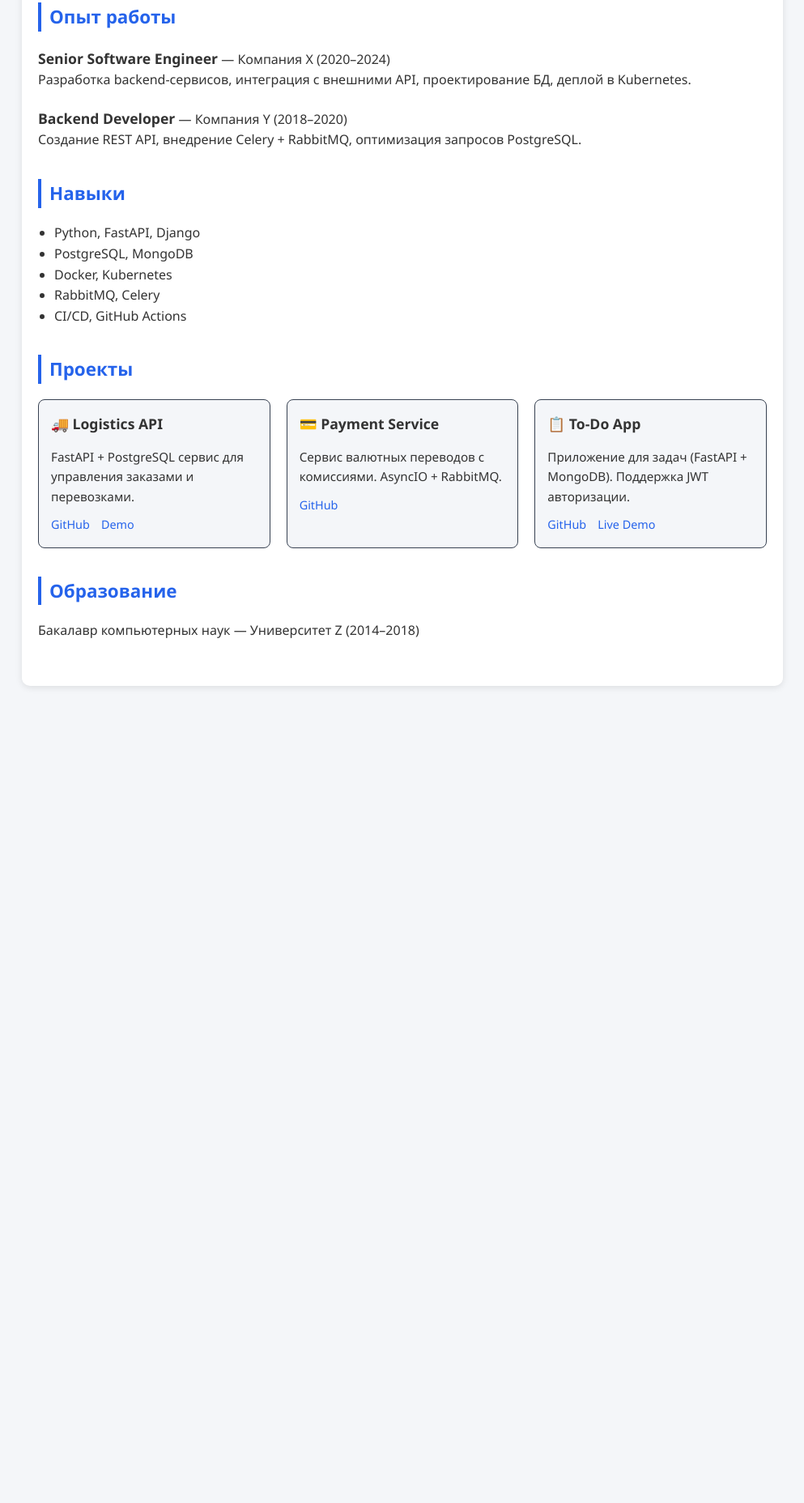
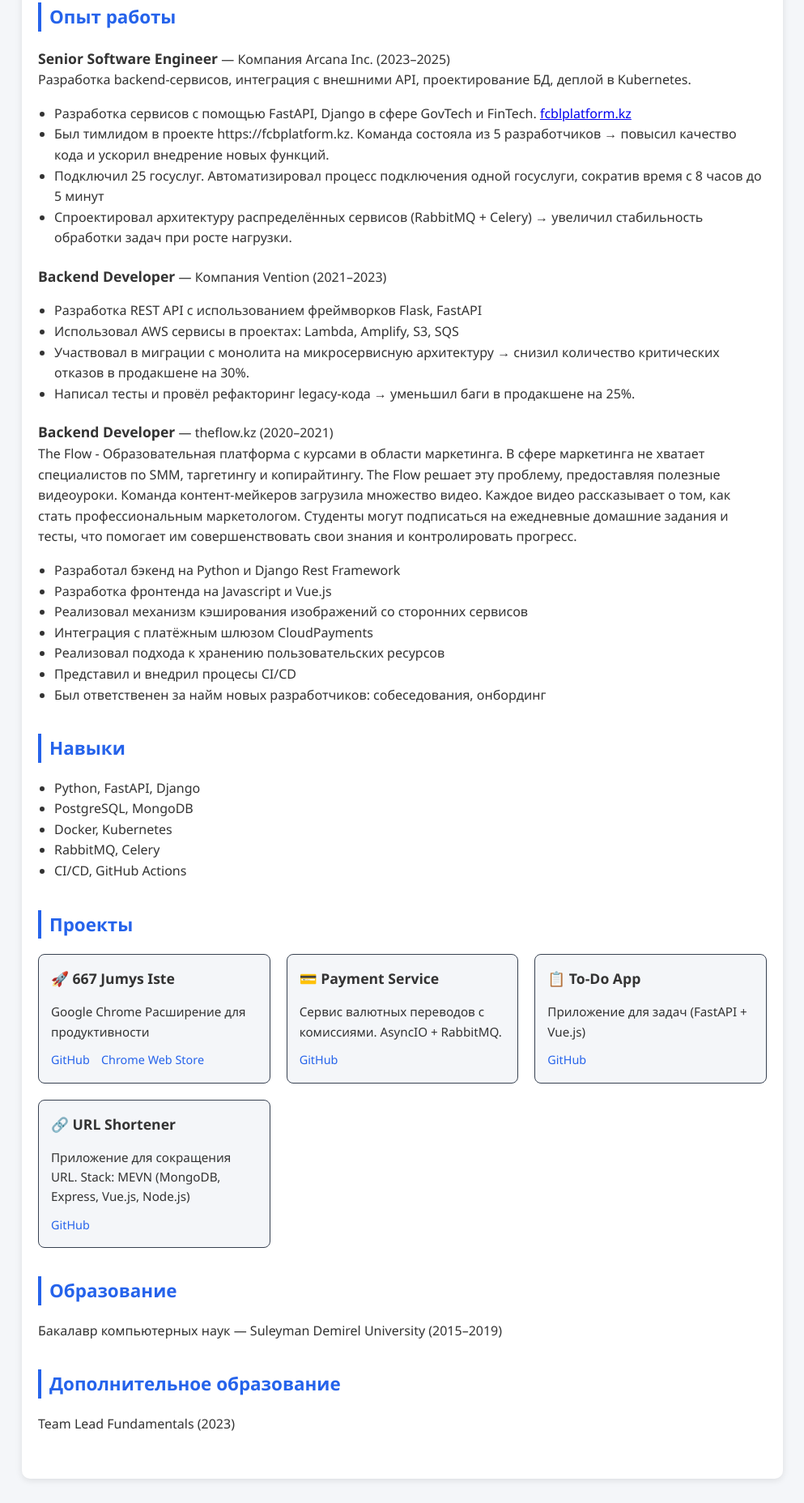
Before and after one commit to zshanabek/resume, a plain HTML site: page index.html in a window 1280 px wide. Shown: the part 431-2287 px from the top of the page at 81% size, without its empty margins (143-1136 px from the left). Before the commit the page ends 1308 px from the top, so only its background shows below. Drawn offline with Linux system fonts and the light colour scheme.

Commit message:
split to files

```diff
--- /dev/null
+++ b/css/style.css
@@ -0,0 +1,184 @@
+:root {
+  --bg: #f4f6f9;
+  --text: #333;
+  --card-bg: #fff;
+  --link: #2563eb;
+}
+
+[data-theme="dark"] {
+  --bg: #111827;
+  --text: #e5e7eb;
+  --card-bg: #1f2937;
+  --link: #60a5fa;
+}
+
+body,
+.container,
+.project-card,
+header {
+  transition: background-color 0.5s ease, color 0.5s ease;
+}
+
+body {
+  font-family: "Segoe UI", Arial, sans-serif;
+  margin: 0;
+  background: var(--bg);
+  color: var(--text);
+  line-height: 1.6;
+}
+
+header {
+  background: #1f2937;
+  color: #fff;
+  padding: 40px 20px;
+  text-align: center;
+  position: relative;
+}
+
+header h1 {
+  margin: 0;
+  font-size: 2.2rem;
+}
+
+header p {
+  margin: 8px 0;
+}
+
+.container {
+  max-width: 900px;
+  margin: 30px auto;
+  padding: 20px;
+  background: var(--card-bg);
+  border-radius: 10px;
+  box-shadow: 0 2px 8px rgba(0, 0, 0, 0.1);
+}
+
+h2 {
+  margin-top: 0;
+  border-left: 4px solid var(--link);
+  padding-left: 10px;
+  font-size: 1.4rem;
+  color: var(--link);
+}
+
+.section {
+  margin-bottom: 35px;
+}
+
+.job {
+  margin-bottom: 20px;
+}
+
+.job strong {
+  font-size: 1.1rem;
+  color: var(--text);
+}
+
+ul {
+  padding-left: 20px;
+}
+
+.contact a {
+  color: var(--link);
+  text-decoration: none;
+}
+
+.contact a:hover {
+  text-decoration: underline;
+}
+
+/* Проекты */
+.projects {
+  display: grid;
+  grid-template-columns: repeat(auto-fit, minmax(250px, 1fr));
+  gap: 20px;
+}
+
+.project-card {
+  background: var(--bg);
+  border: 1px solid #374151;
+  border-radius: 8px;
+  padding: 15px;
+  opacity: 0;
+  transform: translateY(20px);
+  transition: opacity 0.6s ease, transform 0.6s ease;
+}
+
+.project-card.visible {
+  opacity: 1;
+  transform: translateY(0);
+}
+
+.project-card:hover {
+  transform: translateY(-4px);
+  box-shadow: 0 4px 12px rgba(0, 0, 0, 0.2);
+}
+
+.project-card h3 {
+  margin: 0 0 10px 0;
+  font-size: 1.1rem;
+  color: var(--text);
+}
+
+.project-card p {
+  font-size: 0.95rem;
+  margin-bottom: 10px;
+}
+
+.project-links a {
+  margin-right: 10px;
+  font-size: 0.9rem;
+  color: var(--link);
+  text-decoration: none;
+}
+
+.project-links a:hover {
+  text-decoration: underline;
+}
+
+/* Кнопка скачать */
+.download-btn {
+  display: inline-block;
+  margin-top: 20px;
+  padding: 10px 20px;
+  background: var(--link);
+  color: #fff;
+  border-radius: 6px;
+  text-decoration: none;
+  font-weight: 500;
+  transition: background 0.2s;
+}
+
+.download-btn:hover {
+  background: #1d4ed8;
+}
+
+/* Переключатель темы */
+.theme-toggle {
+  position: absolute;
+  top: 15px;
+  right: 15px;
+  background: var(--card-bg);
+  color: var(--text);
+  border: none;
+  padding: 8px 12px;
+  border-radius: 6px;
+  cursor: pointer;
+  font-size: 0.9rem;
+  transition: background 0.3s, color 0.3s;
+}
+
+.theme-toggle:hover {
+  background: #374151;
+  color: #fff;
+}
+
+@media (max-width: 600px) {
+  body {
+    font-size: 15px;
+  }
+
+  header h1 {
+    font-size: 1.6rem;
+  }
+}
--- a/index.html
+++ b/index.html
@@ -1,190 +1,91 @@
 <!DOCTYPE html>
 <html lang="ru">
+
 <head>
+    <!-- Google tag (gtag.js) -->
+  <script async src="https://www.googletagmanager.com/gtag/js?id=G-WVGMGW7CEZ"></script>
+  <script>
+    window.dataLayer = window.dataLayer || [];
+    function gtag(){dataLayer.push(arguments);}
+    gtag('js', new Date());
+
+    gtag('config', 'G-WVGMGW7CEZ');
+  </script>
+
   <meta charset="UTF-8">
-  <meta name="viewport" content="width=device-width, initial-scale=1.0">
+  <meta name="viewport" content="width=device-width, initial-scale=1.0, maximum-scale=1.0" />
+  <link rel="icon" href="/favicon.png" type="image/x-icon">
   <title>Резюме — Жунисали Шанабек</title>
-  <style>
-    :root {
-      --bg: #f4f6f9;
-      --text: #333;
-      --card-bg: #fff;
-      --link: #2563eb;
-    }
 
-    [data-theme="dark"] {
-      --bg: #111827;
-      --text: #e5e7eb;
-      --card-bg: #1f2937;
-      --link: #60a5fa;
-    }
+  <meta property="og:title" content="Жунисали Шанабек — Резюме" />
+  <meta property="og:description" content="Жунисали Шанабек — Резюме" />
+  <meta property="og:url" content="https://zshanabek.github.io/resume/" />
+  <meta property="og:type" content="website" />
 
-    body {
-      font-family: "Segoe UI", Arial, sans-serif;
-      margin: 0;
-      background: var(--bg);
-      color: var(--text);
-      line-height: 1.6;
-      transition: background 0.3s, color 0.3s;
-    }
-    header {
-      background: #1f2937;
-      color: #fff;
-      padding: 40px 20px;
-      text-align: center;
-      position: relative;
-    }
-    header h1 {
-      margin: 0;
-      font-size: 2.2rem;
-    }
-    header p {
-      margin: 8px 0;
-    }
-    .container {
-      max-width: 900px;
-      margin: 30px auto;
-      padding: 20px;
-      background: var(--card-bg);
-      border-radius: 10px;
-      box-shadow: 0 2px 8px rgba(0,0,0,0.1);
-    }
-    h2 {
-      margin-top: 0;
-      border-left: 4px solid var(--link);
-      padding-left: 10px;
-      font-size: 1.4rem;
-      color: var(--link);
-    }
-    .section {
-      margin-bottom: 35px;
-    }
-    .job {
-      margin-bottom: 20px;
-    }
-    .job strong {
-      font-size: 1.1rem;
-      color: var(--text);
-    }
-    ul {
-      padding-left: 20px;
-    }
-    .contact a {
-      color: var(--link);
-      text-decoration: none;
-    }
-    .contact a:hover {
-      text-decoration: underline;
-    }
-    /* Проекты */
-    .projects {
-      display: grid;
-      grid-template-columns: repeat(auto-fit, minmax(250px, 1fr));
-      gap: 20px;
-    }
-    .project-card {
-      background: var(--bg);
-      border: 1px solid #374151;
-      border-radius: 8px;
-      padding: 15px;
-      transition: transform 0.2s;
-    }
-    .project-card:hover {
-      transform: translateY(-4px);
-      box-shadow: 0 4px 12px rgba(0,0,0,0.2);
-    }
-    .project-card h3 {
-      margin: 0 0 10px 0;
-      font-size: 1.1rem;
-      color: var(--text);
-    }
-    .project-card p {
-      font-size: 0.95rem;
-      margin-bottom: 10px;
-    }
-    .project-links a {
-      margin-right: 10px;
-      font-size: 0.9rem;
-      color: var(--link);
-      text-decoration: none;
-    }
-    .project-links a:hover {
-      text-decoration: underline;
-    }
+  <meta name="twitter:card" content="summary_large_image" />
+  <meta name="twitter:title" content="Жунисали Шанабек — Резюме" />
+  <meta name="twitter:description" content="Жунисали Шанабек — Резюме" />
+  <link rel="stylesheet" href="css/style.css">
 
-    /* Кнопка скачать */
-    .download-btn {
-      display: inline-block;
-      margin-top: 20px;
-      padding: 10px 20px;
-      background: var(--link);
-      color: #fff;
-      border-radius: 6px;
-      text-decoration: none;
-      font-weight: 500;
-      transition: background 0.2s;
-    }
-    .download-btn:hover {
-      background: #1d4ed8;
-    }
+</head>
 
-    /* Переключатель темы */
-    .theme-toggle {
-      position: absolute;
-      top: 15px;
-      right: 15px;
-      background: var(--card-bg);
-      color: var(--text);
-      border: none;
-      padding: 8px 12px;
-      border-radius: 6px;
-      cursor: pointer;
-      font-size: 0.9rem;
-      transition: background 0.2s;
-    }
-    .theme-toggle:hover {
-      background: #374151;
-      color: #fff;
-    }
-
-    @media (max-width: 600px) {
-      body {
-        font-size: 15px;
-      }
-      header h1 {
-        font-size: 1.6rem;
-      }
-    }
-  </style>
-</head>
 <body>
   <header>
     <button class="theme-toggle" id="themeToggle">🌙</button>
     <h1>Жунисали Шанабек</h1>
     <p class="contact">
       📍 Казахстан |
-      📧 <a href="mailto:youremail@example.com">youremail@example.com</a> |
-      💼 <a href="https://github.com/yourgithub">GitHub</a> |
-      🔗 <a href="https://linkedin.com/in/yourlinkedin">LinkedIn</a>
+      📧 <a href="mailto:zshanabek@gmail.com">zshanabek@gmail.com</a> |
+      💼 <a href="https://github.com/zshanabek">GitHub</a> |
+      🔗 <a href="https://linkedin.com/in/zshanabek">LinkedIn</a>
     </p>
-    <a class="download-btn" href="resume.pdf" download>⬇ Скачать PDF</a>
+    <a class="download-btn" href="assets/resume.pdf" download>⬇ Скачать PDF</a>
   </header>
 
   <div class="container">
     <section class="section">
       <h2>Обо мне</h2>
-      <p>Senior Backend Developer с 5-летним опытом на Python (FastAPI, Django). Строю микросервисные архитектуры, оптимизирую базы данных, настраиваю CI/CD и деплой в Kubernetes.</p>
+      <p>Senior Backend Developer с 5-летним опытом на Python (FastAPI, Django). Строю микросервисные архитектуры,
+        оптимизирую базы данных, настраиваю CI/CD и деплой в Kubernetes.</p>
     </section>
 
     <section class="section">
       <h2>Опыт работы</h2>
       <div class="job">
-        <strong>Senior Software Engineer</strong> — Компания X (2020–2024)<br>
+        <strong>Senior Software Engineer</strong> — Компания Arcana Inc. (2023–2025)<br>
         Разработка backend-сервисов, интеграция с внешними API, проектирование БД, деплой в Kubernetes.
+        <ul>
+          <li>Разработка сервисов с помощью FastAPI, Django в сфере GovTech и FinTech. <a href="https://fcbplatform.kz">fcblplatform.kz</a></li>
+          <li>Был тимлидом в проекте https://fcbplatform.kz. Команда состояла из 5 разработчиков → повысил качество кода и ускорил внедрение новых функций.</li>
+          <li>Подключил 25 госуслуг. Автоматизировал процесс подключения одной госуслуги, сократив время с 8 часов до 5 минут </li>
+          <li>Спроектировал архитектуру распределённых сервисов (RabbitMQ + Celery) → увеличил стабильность обработки задач при росте нагрузки.</li>
+        </ul>
       </div>
+
       <div class="job">
-        <strong>Backend Developer</strong> — Компания Y (2018–2020)<br>
-        Создание REST API, внедрение Celery + RabbitMQ, оптимизация запросов PostgreSQL.
+        <strong>Backend Developer</strong> — Компания Vention (2021–2023)<br>
+        <ul>
+          <li>Разработка REST API с использованием фреймворков Flask, FastAPI</li>
+          <li>Использовал AWS сервисы в проектах: Lambda, Amplify, S3, SQS</li>
+          </li>
+          <li>Участвовал в миграции с монолита на микросервисную архитектуру → снизил количество критических отказов в продакшене на 30%.</li>
+          <li>Написал тесты и провёл рефакторинг legacy-кода → уменьшил баги в продакшене на 25%.</li>
+        </ul>
+      </div>
+
+      <div class="job">
+        <strong>Backend Developer</strong> — theflow.kz (2020–2021)<br>
+        The Flow - Образовательная платформа с курсами в области маркетинга.
+        В сфере маркетинга не хватает специалистов по SMM, таргетингу и копирайтингу. The Flow решает эту проблему, предоставляя полезные видеоуроки. Команда контент-мейкеров загрузила множество видео. Каждое видео рассказывает о том, как стать профессиональным маркетологом. Студенты могут подписаться на ежедневные домашние задания и тесты, что помогает им совершенствовать свои знания и контролировать прогресс.
+        <ul>
+          <li>Разработал бэкенд на Python и Django Rest Framework</li>
+          <li>Разработка фронтенда на Javascript и Vue.js</li>
+          <li>Реализовал механизм кэширования изображений со сторонних сервисов</li>
+          <li>Интеграция с платёжным шлюзом CloudPayments</li>
+          <li>Реализовал подхода к хранению пользовательских ресурсов</li>
+          <li>Представил и внедрил процесы CI/CD</li>
+          <li>Был ответственен за найм новых разработчиков: собеседования, онбординг</li>
+        </ul>
       </div>
     </section>
 
@@ -203,26 +104,32 @@
       <h2>Проекты</h2>
       <div class="projects">
         <div class="project-card">
-          <h3>🚚 Logistics API</h3>
-          <p>FastAPI + PostgreSQL сервис для управления заказами и перевозками.</p>
+          <h3>🚀 667 Jumys Iste</h3>
+          <p>Google Chrome Расширение для продуктивности</p>
           <div class="project-links">
-            <a href="https://github.com/yourgithub/logistics-api">GitHub</a>
-            <a href="#">Demo</a>
+            <a href="https://github.com/zshanabek/667-jumys-iste">GitHub</a>
+            <a href="https://chromewebstore.google.com/detail/lhfhnmlpeoifpbiemjpndnoonhfanoho?utm_source=item-share-cb">Chrome Web Store</a>
           </div>
         </div>
         <div class="project-card">
           <h3>💳 Payment Service</h3>
           <p>Сервис валютных переводов с комиссиями. AsyncIO + RabbitMQ.</p>
           <div class="project-links">
-            <a href="https://github.com/yourgithub/payment-service">GitHub</a>
+            <a href="https://github.com/zshanabek/currency-transfer-service">GitHub</a>
           </div>
         </div>
         <div class="project-card">
           <h3>📋 To-Do App</h3>
-          <p>Приложение для задач (FastAPI + MongoDB). Поддержка JWT авторизации.</p>
+          <p>Приложение для задач (FastAPI + Vue.js)</p>
           <div class="project-links">
-            <a href="https://github.com/yourgithub/todo-app">GitHub</a>
-            <a href="#">Live Demo</a>
+            <a href="https://github.com/zshanabek/todo-app">GitHub</a>
+          </div>
+        </div>
+        <div class="project-card">
+          <h3>🔗 URL Shortener</h3>
+          <p>Приложение для сокращения URL. Stack: MEVN (MongoDB, Express, Vue.js, Node.js)</p>
+          <div class="project-links">
+            <a href="https://github.com/zshanabek/quttai">GitHub</a>
           </div>
         </div>
       </div>
@@ -230,37 +137,15 @@
 
     <section class="section">
       <h2>Образование</h2>
-      <p>Бакалавр компьютерных наук — Университет Z (2014–2018)</p>
+      <p>Бакалавр компьютерных наук — Suleyman Demirel University (2015–2019)</p>
+    </section>
+    <section class="section">
+      <h2>Дополнительное образование</h2>
+      <p>Team Lead Fundamentals (2023)</p>
     </section>
   </div>
 
-  <script>
-    const toggleBtn = document.getElementById("themeToggle");
-    const prefersDark = window.matchMedia("(prefers-color-scheme: dark)").matches;
+  <script src="script.js"></script>
+</body>
 
-    // Загружаем тему из localStorage или по системным настройкам
-    if (localStorage.getItem("theme")) {
-      document.documentElement.setAttribute("data-theme", localStorage.getItem("theme"));
-      toggleBtn.textContent = localStorage.getItem("theme") === "dark" ? "☀️" : "🌙";
-    } else {
-      if (prefersDark) {
-        document.documentElement.setAttribute("data-theme", "dark");
-        toggleBtn.textContent = "☀️";
-      }
-    }
-
-    toggleBtn.addEventListener("click", () => {
-      let currentTheme = document.documentElement.getAttribute("data-theme");
-      if (currentTheme === "dark") {
-        document.documentElement.setAttribute("data-theme", "light");
-        localStorage.setItem("theme", "light");
-        toggleBtn.textContent = "🌙";
-      } else {
-        document.documentElement.setAttribute("data-theme", "dark");
-        localStorage.setItem("theme", "dark");
-        toggleBtn.textContent = "☀️";
-      }
-    });
-  </script>
-</body>
 </html>
--- /dev/null
+++ b/script.js
@@ -0,0 +1,45 @@
+const toggleBtn = document.getElementById("themeToggle");
+const prefersDark = window.matchMedia("(prefers-color-scheme: dark)").matches;
+
+if (localStorage.getItem("theme")) {
+    document.documentElement.setAttribute("data-theme", localStorage.getItem("theme"));
+    toggleBtn.textContent = localStorage.getItem("theme") === "dark" ? "☀️" : "🌙";
+} else {
+    if (prefersDark) {
+        document.documentElement.setAttribute("data-theme", "dark");
+        toggleBtn.textContent = "☀️";
+    }
+}
+
+toggleBtn.addEventListener("click", () => {
+    let currentTheme = document.documentElement.getAttribute("data-theme");
+    if (currentTheme === "dark") {
+        document.documentElement.setAttribute("data-theme", "light");
+        localStorage.setItem("theme", "light");
+        toggleBtn.textContent = "🌙";
+    } else {
+        document.documentElement.setAttribute("data-theme", "dark");
+        localStorage.setItem("theme", "dark");
+        toggleBtn.textContent = "☀️";
+    }
+});
+
+document.addEventListener("DOMContentLoaded", () => {
+    const cards = document.querySelectorAll(".project-card");
+
+    const observer = new IntersectionObserver(entries => {
+        entries.forEach(entry => {
+            if (entry.isIntersecting) {
+                const card = entry.target;
+                const index = [...cards].indexOf(card); // номер карточки
+                setTimeout(() => {
+                    card.classList.add("visible");
+                }, index * 150); // задержка (150ms между картами)
+
+                observer.unobserve(card);
+            }
+        });
+    }, { threshold: 0.2 });
+
+    cards.forEach(card => observer.observe(card));
+});
```
Also changed, not shown: assets/preview.png (added), 3 other files.
